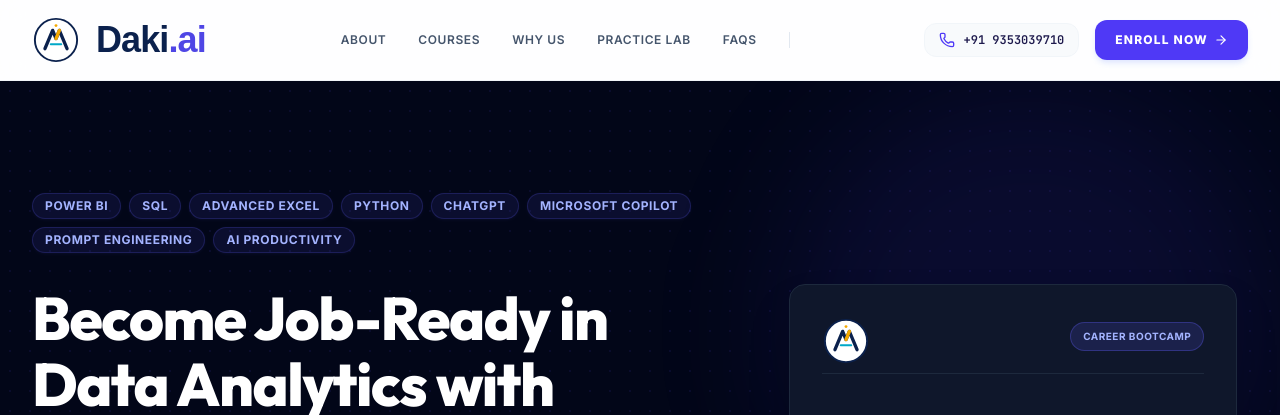
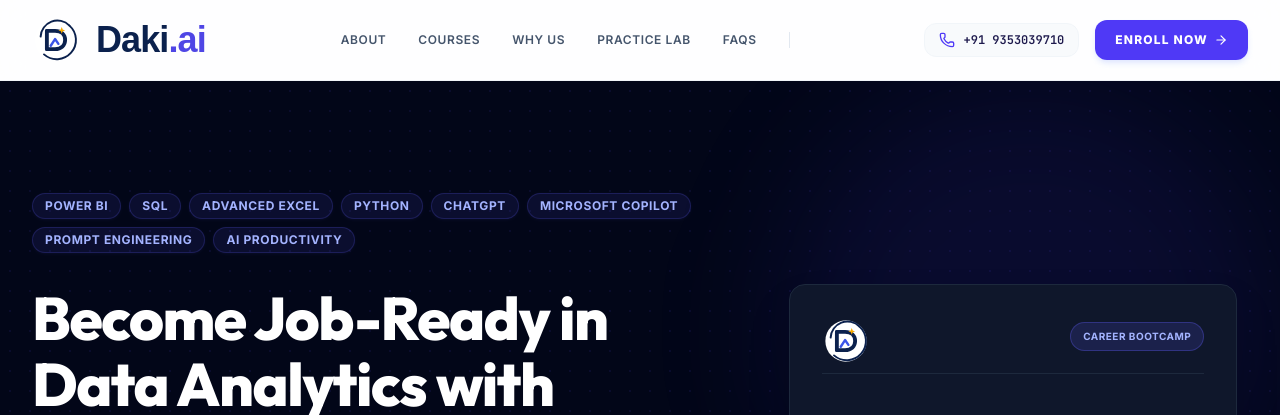
Before and after one commit to dakibengaluru-bot/daki-institute, a React (Vite) app: page / in a window 1280 px wide. Shown: the top 415 px of the page. Built offline with nearby package versions, Linux system fonts and the light colour scheme.

Commit message:
Update Logo.tsx

```diff
--- a/src/components/Logo.tsx
+++ b/src/components/Logo.tsx
@@ -22,45 +22,83 @@
       fill="none"
       xmlns="http://www.w3.org/2000/svg"
     >
+      <defs>
+        <linearGradient
+          id="dakiRingGradient"
+          x1="15"
+          y1="15"
+          x2="85"
+          y2="85"
+        >
+          <stop offset="0%" stopColor="#0b214d" />
+          <stop offset="55%" stopColor="#0b214d" />
+          <stop offset="100%" stopColor="#4f46e5" />
+        </linearGradient>
+
+        <linearGradient
+          id="dakiAccentGradient"
+          x1="35"
+          y1="65"
+          x2="65"
+          y2="35"
+        >
+          <stop offset="0%" stopColor="#2563eb" />
+          <stop offset="100%" stopColor="#4f46e5" />
+        </linearGradient>
+      </defs>
+
+      {/* White logo background */}
       <circle
         cx="50"
         cy="50"
-        r="44"
+        r="43"
         fill="white"
+      />
+
+      {/* Upper circular arc */}
+      <path
+        d="M18 43 A35 35 0 0 1 78 20"
         stroke="#0b214d"
         strokeWidth="4"
+        strokeLinecap="round"
       />
 
-      {/* Stylized A */}
+      {/* Lower circular arc */}
       <path
-        d="M27 68L43 30L50 47L57 30L73 68"
+        d="M78 20 A35 35 0 0 1 25 80"
+        stroke="url(#dakiRingGradient)"
+        strokeWidth="4"
+        strokeLinecap="round"
+      />
+
+      {/* Stylized D */}
+      <path
+        d="M31 31V69"
         stroke="#0b214d"
-        strokeWidth="7"
+        strokeWidth="8"
+        strokeLinecap="round"
+      />
+
+      <path
+        d="M31 31H48C61 31 69 39 69 50C69 61 61 69 48 69H31"
+        stroke="#0b214d"
+        strokeWidth="8"
         strokeLinecap="round"
         strokeLinejoin="round"
       />
 
-      {/* Gold accent */}
+      {/* AI-inspired accent */}
       <path
-        d="M50 47L57 30"
-        stroke="#f5a900"
-        strokeWidth="7"
+        d="M39 62L48 48L55 58"
+        stroke="url(#dakiAccentGradient)"
+        strokeWidth="5"
         strokeLinecap="round"
+        strokeLinejoin="round"
       />
 
-      {/* Cyan accent */}
+      {/* Orange sparkle */}
       <path
-        d="M39 59H61"
-        stroke="#00a8c7"
-        strokeWidth="4"
-        strokeLinecap="round"
-      />
-
-      {/* Accent dot */}
-      <circle
-        cx="50"
-        cy="20"
-        r="3"
+        d="M62 23L64 28L69 30L64 32L62 37L60 32L55 30L60 28L62 23Z"
         fill="#f5a900"
       />
     </svg>
```
Lines whose indentation alone changed are shown as unchanged.
